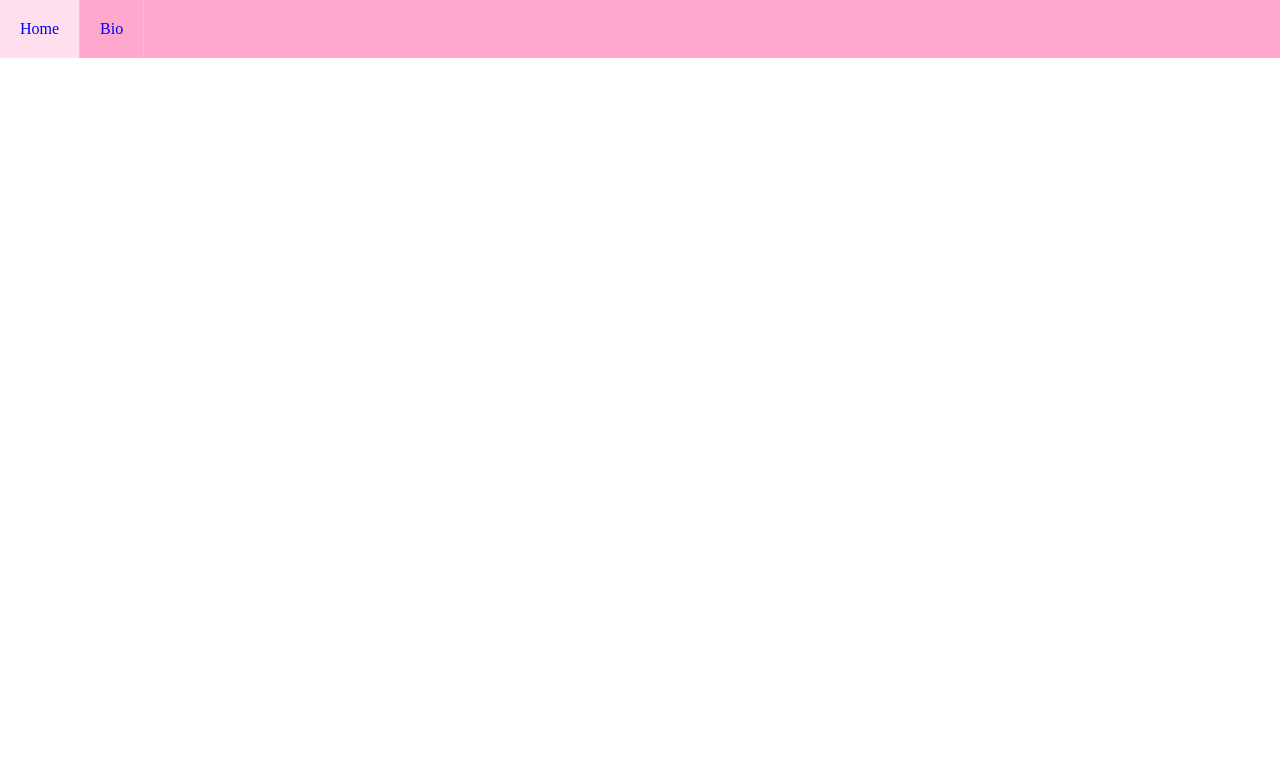
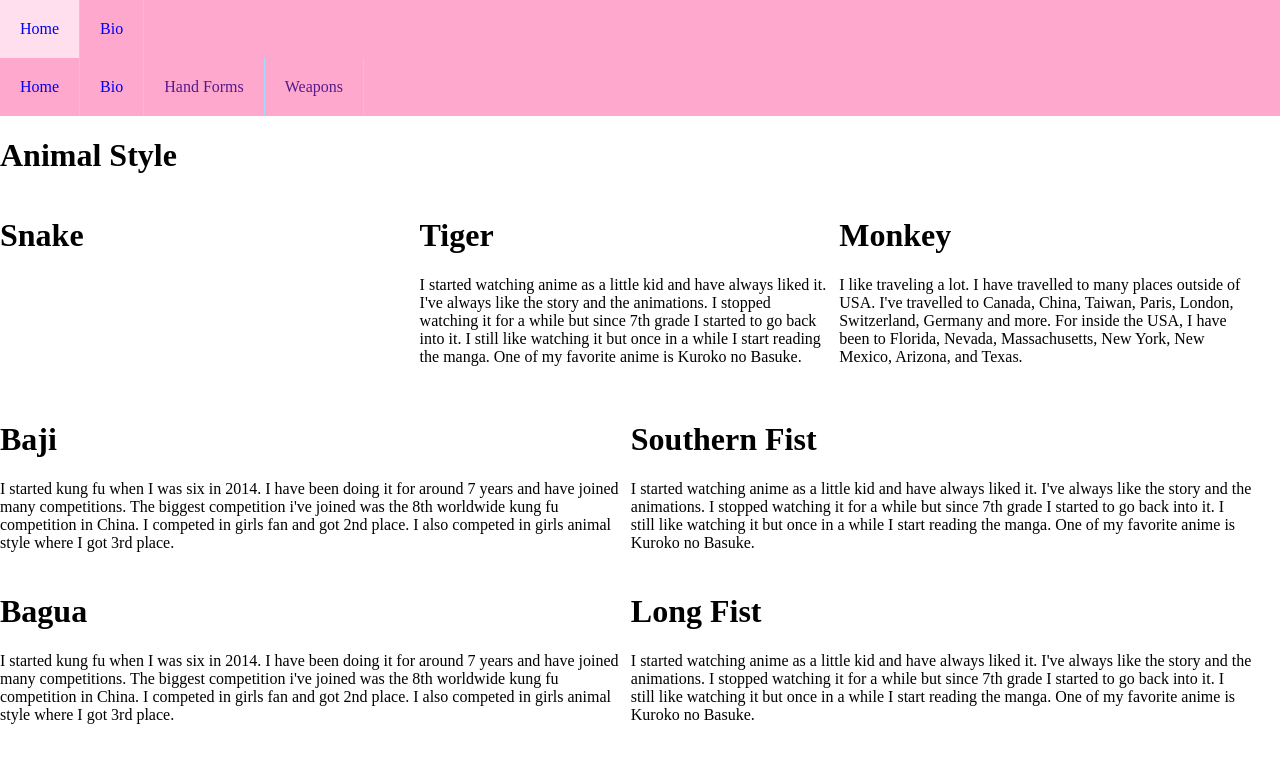
Before and after one commit to blueskydragon/blueskydragon.github.io, a plain HTML site: page index.html in a window 1280 px wide. Drawn offline with Linux system fonts and the light colour scheme.

Commit message:
Update index.html

```diff
--- a/index.html
+++ b/index.html
@@ -20,3 +20,138 @@
     </ul>
 </body>
 </html>
+<!DOCTYPE html>
+<html lang="en">
+<head>
+    <meta charset="UTF-8">
+    <title>Test_3</title>
+    <link rel="stylesheet" href="class50.css"/>
+</head>
+<body>
+    <ul>
+        <li>
+            <a href="#home">
+                Home
+            </a>
+        </li>
+        <li>
+            <a href="#bio">
+                Bio
+            </a>
+        </li>
+        <li class = "dropdown">
+            <a href="">
+                Hand Forms
+            </a>
+            <div class = "dropdownitems">
+                <a href="">
+                    Animal Style
+                </a>
+                <a href="">
+                    Southern Style
+                </a>
+                <a href="" >
+                    Northern Style
+                </a>
+            </div>
+        </li>
+        <li class = "dropdown">
+            <a href="">
+               Weapons
+            </a>
+            <div class = "dropdownitems">
+                <a href="">
+                    Long Weapons
+                </a>
+                <a href="" >
+                    Short Weapons
+                </a>
+                 <a href="" >
+                    Other Weapons
+                </a>
+            </div>
+        </li>
+    </ul>
+    <div>
+        <div id = "Animal Style" style = "display:inline-block" >
+            <h1>
+                Animal Style
+            </h1>
+            <div style="float : left ; width : 32% ; padding-right : 10px">
+                <h1>
+                    Snake
+                </h1>
+                <p>
+
+                </p>
+            </div>
+            <div style="float : left ; width : 32% ; padding-right : 10px">
+                <h1>
+                    Tiger
+                </h1>
+                <p>
+                    I started watching anime as a little kid and have always liked it. I've always like the story and the animations.
+                    I stopped watching it for a while but since 7th grade I started to go back into it. I still like watching it but once in a while I start reading the manga.
+                    One of my favorite anime is Kuroko no Basuke.
+                </p>
+            </div>
+            <div style="float : left ; width : 32%">
+                <h1>
+                    Monkey
+                </h1>
+                <p>
+                    I like traveling a lot. I have travelled to many places outside of USA. I've travelled to Canada, China, Taiwan, Paris, London, Switzerland, Germany and more.
+                    For inside the USA, I have been to Florida, Nevada, Massachusetts, New York, New Mexico, Arizona, and Texas.
+                </p>
+                <br />
+            </div>
+        </div>
+        <div id = "Southern Style" style = "display:inline-block" >
+            <div style="float : left ; width : 48.5% ; padding-right : 10px">
+                <h1>
+                    Baji
+                </h1>
+                <p>
+                    I started kung fu when I was six in 2014. I have been doing it for around 7 years and have joined many competitions.
+                    The biggest competition i've joined was the 8th worldwide kung fu competition in China. I competed in girls fan and got 2nd place.
+                    I also competed in girls animal style where I got 3rd place.
+                </p>
+            </div>
+            <div style="float : left ; width : 48.5% ; padding-right : 10px">
+                <h1>
+                    Southern Fist
+                </h1>
+                <p>
+                    I started watching anime as a little kid and have always liked it. I've always like the story and the animations.
+                    I stopped watching it for a while but since 7th grade I started to go back into it. I still like watching it but once in a while I start reading the manga.
+                    One of my favorite anime is Kuroko no Basuke.
+                </p>
+            </div>
+        </div>
+        <div id = "Northern Style" style = "display:inline-block" >
+            <div style="float : left ; width : 48.5% ; padding-right : 10px">
+                <h1>
+                    Bagua
+                </h1>
+                <p>
+                    I started kung fu when I was six in 2014. I have been doing it for around 7 years and have joined many competitions.
+                    The biggest competition i've joined was the 8th worldwide kung fu competition in China. I competed in girls fan and got 2nd place.
+                    I also competed in girls animal style where I got 3rd place.
+                </p>
+            </div>
+            <div style="float : left ; width : 48.5% ; padding-right : 10px">
+                <h1>
+                    Long Fist
+                </h1>
+                <p>
+                    I started watching anime as a little kid and have always liked it. I've always like the story and the animations.
+                    I stopped watching it for a while but since 7th grade I started to go back into it. I still like watching it but once in a while I start reading the manga.
+                    One of my favorite anime is Kuroko no Basuke.
+                </p>
+            </div>
+
+        </div>
+        </div>
+    </div>
+</body>
+</html>
```
